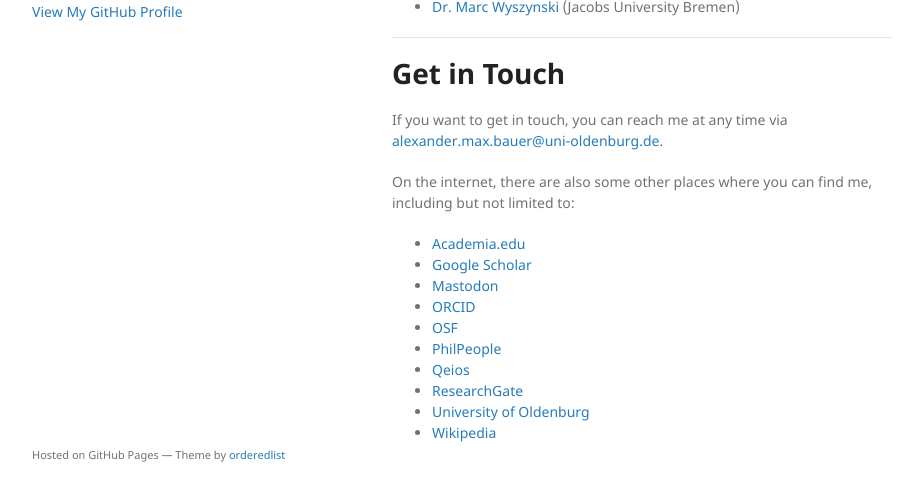
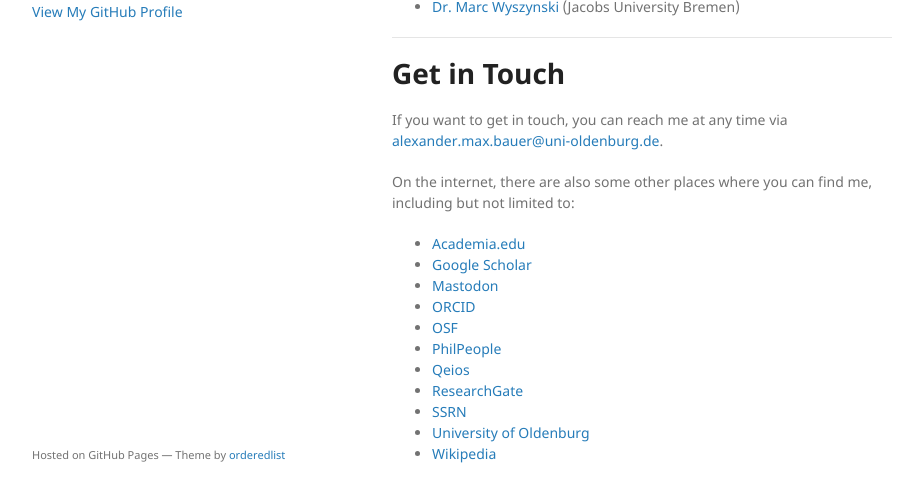
Before and after one commit to alephmembeth/alephmembeth.github.io, a Jekyll site: the page built from index.md, in a window 1280 px wide and 900 px high, scrolled down 1289 px, cut to the strip 366-868 px from the top of the window. Shown: the whole strip, without its empty margins (178-1080 px from the left). Built offline with Jekyll 4.4.1, drawn with Linux system fonts in a browser that asks for light colours; the repository's description, which GitHub fills in, is left out.

Commit message:
Update index.md

```diff
--- a/index.md
+++ b/index.md
@@ -114,5 +114,6 @@
 + [PhilPeople](https://philpeople.org/profiles/alexander-max-bauer)
 + [Qeios](https://www.qeios.com/profile/19483)
 + [ResearchGate](https://www.researchgate.net/profile/Alexander-Bauer-2)
++ [SSRN](https://papers.ssrn.com/sol3/cf_dev/AbsByAuth.cfm?per_id=5771974)
 + [University of Oldenburg](https://uol.de/philosophie/alexander-max-bauer)
 + [Wikipedia](https://de.wikipedia.org/wiki/Benutzer:Alephmembeth)
```
